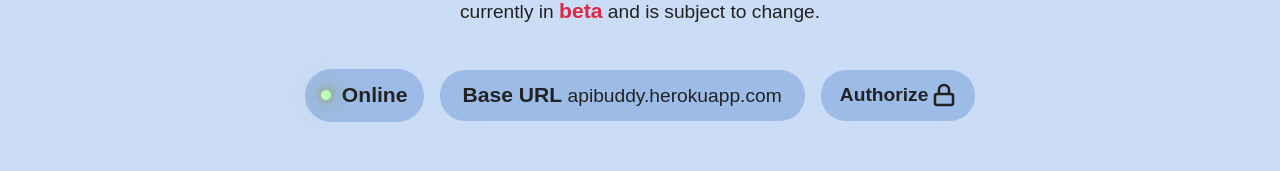
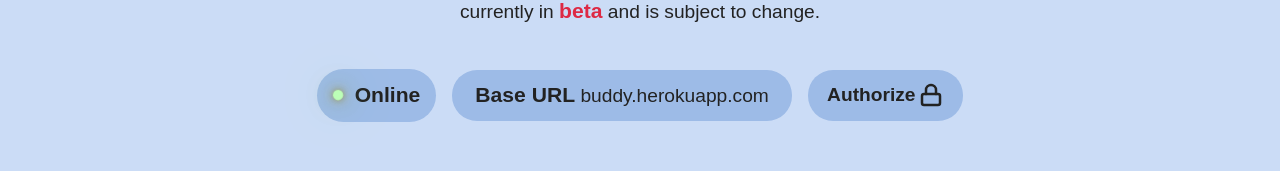
Before and after one commit to silasnevstad/BuddyAI, a React (Create React App) app: page /api in a window 1280 px wide. Shown: the part 171-342 px from the top of the page. Built offline with nearby package versions, Linux system fonts and the light colour scheme; no server answers.

Commit message:
Api url changed

```diff
--- a/src/screens/ApiPage.js
+++ b/src/screens/ApiPage.js
@@ -113,7 +113,7 @@ const ApiPage = ({ userId }) => {
                             <p className="online-text mobile-green"><span className="semibold">Online</span></p>
                         </div>
                         {/* <p className="api-info mobile-green"><span className="semibold">Online</span></p> */}
-                        <p className="api-info"><span className="semibold">Base URL</span> apibuddy.herokuapp.com </p>
+                        <p className="api-info"><span className="semibold">Base URL</span> buddy.herokuapp.com </p>
                         {apiKey ?
                             <p className="api-info" style={{cursor: 'pointer', display: 'flex', alignItems: 'center', gap: '5px'}} onClick={() => setShowKey(!showKey)}>
                                 <span className="semibold">API Key</span>
```
